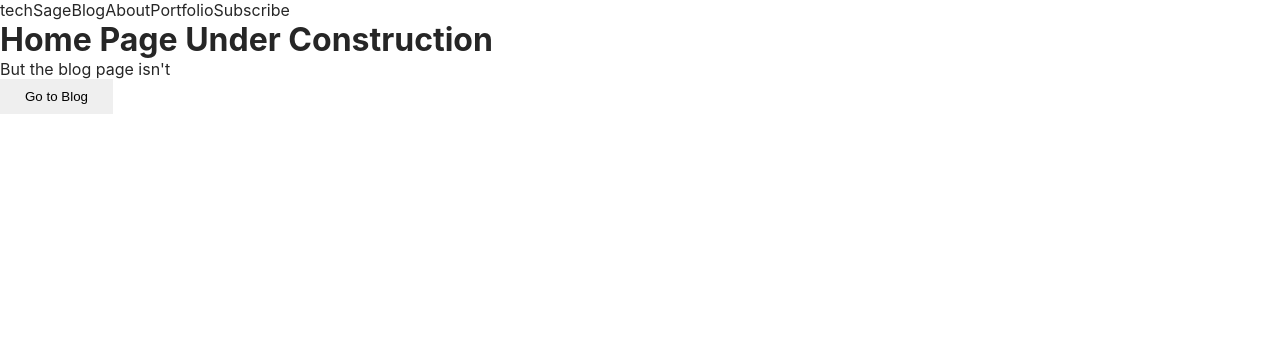
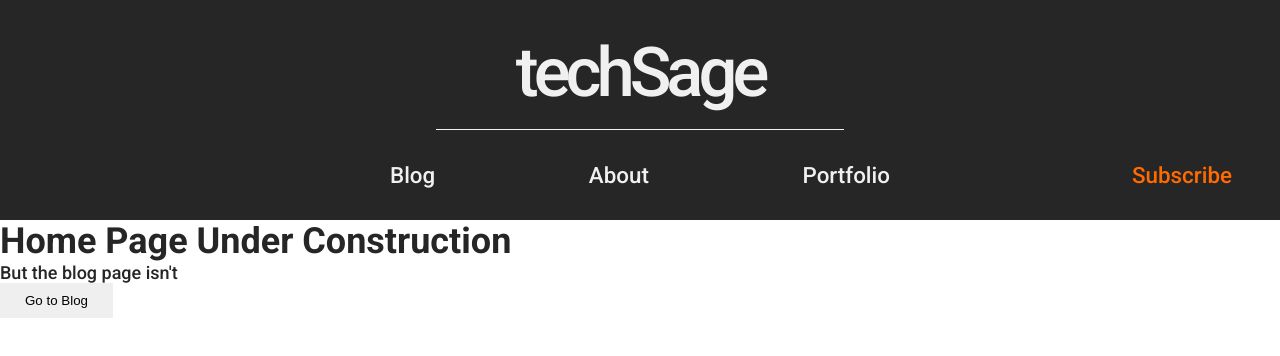
Before and after one commit to jordanlesich/techsage-blog, a Gatsby site: page / in a window 1280 px wide. Built offline with nearby package versions, Linux system fonts and the light colour scheme; Gatsby itself is replaced by a stand-in of ours.

Commit message:
added header to layout

```diff
--- a/src/components/header.js
+++ b/src/components/header.js
@@ -1,19 +1,72 @@
 import React from 'react'
-// import styled from 'styled-components'
+import styled from 'styled-components'
 import {Link} from 'gatsby'
+
+const HeaderContainer = styled.header `
+
+    background-color: #262626;
+
+    nav {
+        display: flex;
+        flex-direction: column;
+        align-items: center;
+    }
+
+    a {
+        color: #f0f0f0;
+        font-size: 1.4rem;
+    }
+    a:hover {
+        color: #ffffff;
+    }
+    a:visited {
+        color: #f0f0f0;
+    }
+
+    .link-container {
+        width: 500px;
+        padding-top: 2rem;
+        padding-bottom: 2rem;
+        display: flex;
+        justify-content: space-between;
+
+    }
+    .logo {
+        font-size: 4.3rem;
+        font-weight: 500;
+        letter-spacing: -5px;
+        padding: 2rem 5rem 1rem 5rem;
+        border-bottom: 1px #f0f0f0 solid
+    }
+    .subscribe {
+        position: absolute;
+        color: #FF6B00;
+        right: 3rem;
+    }
+    .subscribe:visited {
+        color: #FF6B00;
+    }
+
+
+
+`
 
 
 const Header = props => {
     return(
-        <header>
+        <HeaderContainer>
             <nav>
-                <Link>techSage</Link>
-                <Link>Blog</Link>
-                <Link>About</Link>
-                <Link>Portfolio</Link>
-                <Link>Subscribe</Link>
+                <Link className="logo">techSage</Link>
+                <div className="link-container">
+                    <Link>Blog</Link>
+                    <Link>About</Link>
+                    <Link>Portfolio</Link>
+                    <Link className="subscribe">Subscribe</Link>
+                </div>
+
             </nav>
-        </header>
+        </HeaderContainer>
+
     )
 }
 
--- a/src/components/layout.js
+++ b/src/components/layout.js
@@ -1,5 +1,6 @@
 import React from "react"
 import Header from './header'
+import Helmet from "react-helmet"
 // import { Link } from "gatsby"
 import styled, {createGlobalStyle} from "styled-components"
 
@@ -9,12 +10,16 @@ const GlobalStyle = createGlobalStyle`
     padding: 0;
   }
   body {
-    font-family: -apple-system, BlinkMacSystemFont, 'Segoe UI', Roboto, Oxygen, Ubuntu, Cantarell, 'Open Sans', 'Helvetica Neue', sans-serif;
+    font-family: 'Roboto', sans-serif, -apple-system,  BlinkMacSystemFont, 'Segoe UI',  Oxygen, Ubuntu, Cantarell, 'Open Sans', 'Helvetica Neue', sans-serif;
+    font-size: 18px;
     color: #262626;
+    text-rendering: optimizeLegibility;
   }
-  a {
+  a,
+  a:visited{
     text-decoration: none;
   }
+
 `
 
 
@@ -26,7 +31,11 @@ class Layout extends React.Component {
     // const blogPath = `${__PATH_PREFIX__}/blog/`
 
     return (
+
       <>
+        <Helmet>
+              <link href="https://fonts.googleapis.com/css?family=Roboto:300,500,700&display=swap" rel="stylesheet" />
+        </Helmet>
         <GlobalStyle />
         <Wrapper>
           <Header />
```
Also changed, not shown: src/components/blogListing.js (+36 -25 lines). Lines whose indentation alone changed are shown as unchanged.
